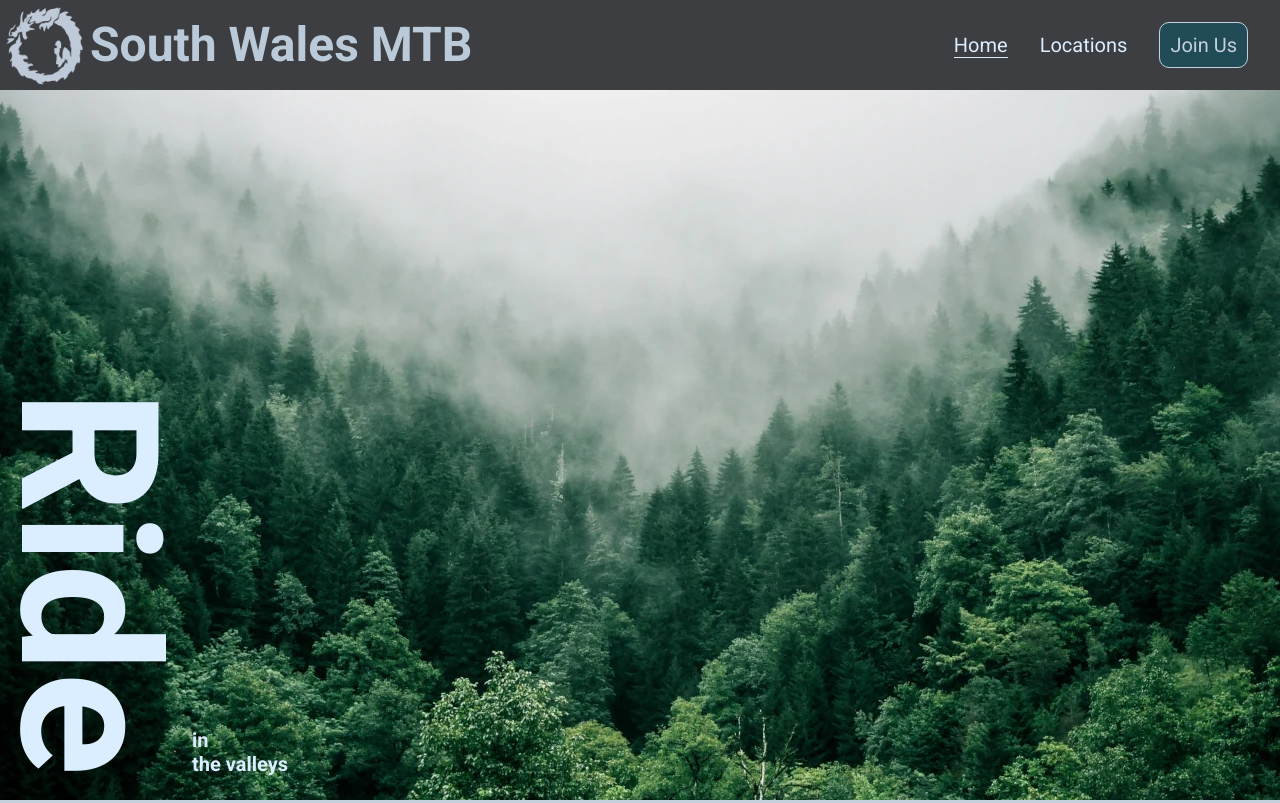
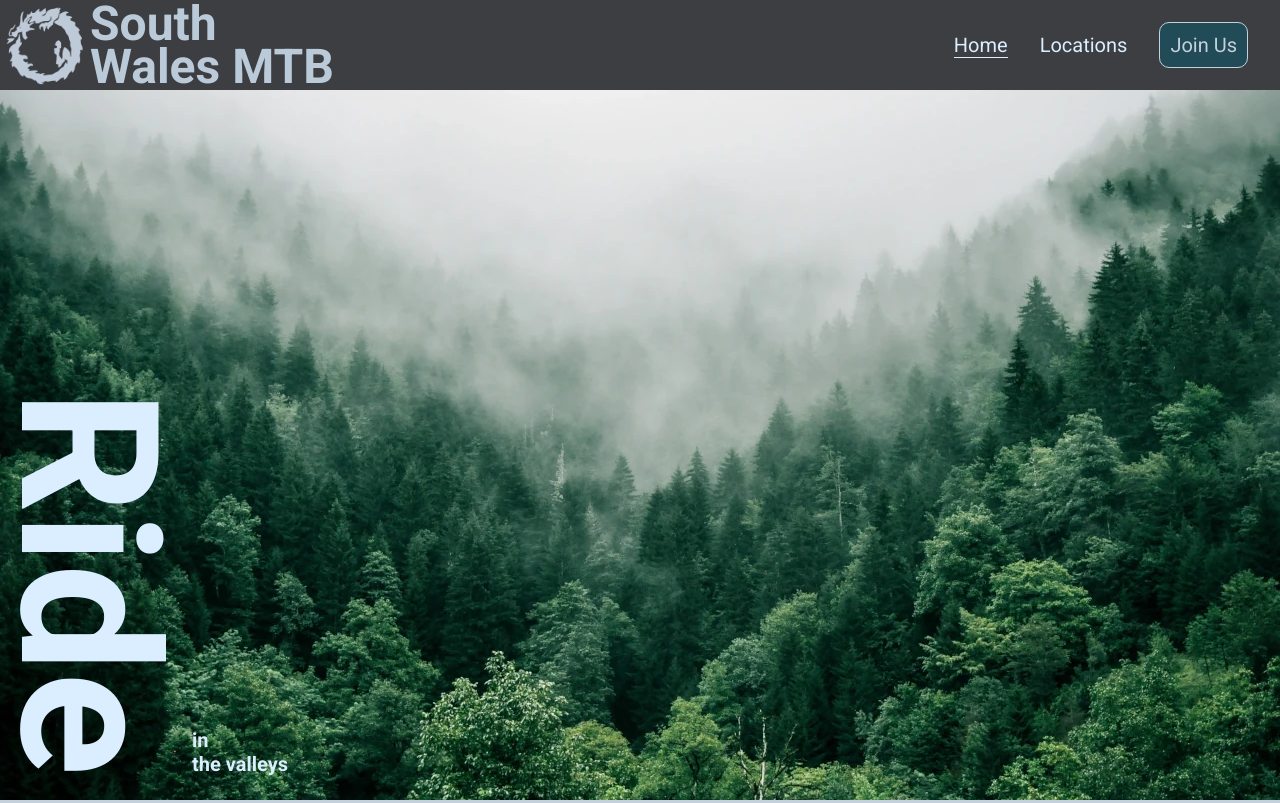
Before and after one commit to GitHubWestie/Milestone-Project-One, a plain HTML site: page index.html in a window 1280 px wide. Shown: the top 803 px of the page. Drawn offline with nearby package versions, Linux system fonts and the light colour scheme.

```diff
--- a/index.html
+++ b/index.html
@@ -14,7 +14,7 @@
             <a class="nav-brand" href="index.html">
                 <!-- Clipart by Mert Gör on OpenClipArt -->
                 <img class="nav-logo" src="Assets/Images/color-draig.webp" alt="Dragon chasing its own tail clipart" width="100" height="100">
-                <h1 class="desktop-nav logo-text">South Wales MTB</h1>
+                <h1 class="desktop-nav logo-text">South<br>Wales MTB</h1>
             </a>
 
             <ul>
```
Also changed, not shown: joinus.html (+1 -1 lines), locations.html (+1 -1 lines), assets/screenshots/Nav-bar.png (added), assets/screenshots/footer.png (added), assets/screenshots/index-intro.png (added), assets/screenshots/join-form.png (added), assets/screenshots/location-cards.png (added), assets/screenshots/locations-intro.png (added), assets/screenshots/mobile-nav-bar.png (added), assets/screenshots/ready-join.png (added), assets/screenshots/reasons-section.png (added), 3 other files.
